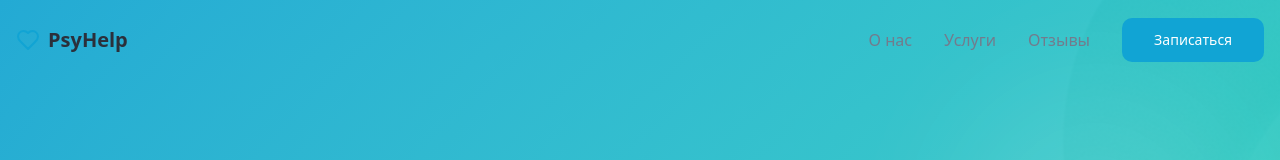
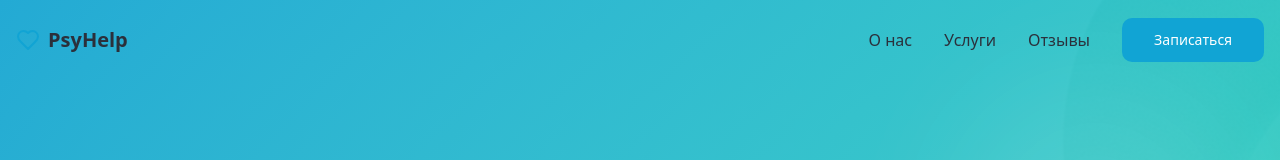
Before and after one commit to golub411/feel-good-pages, a React (Vite) app: page / in a window 1280 px wide. Shown: the top 160 px of the page. Built offline with nearby package versions, Linux system fonts and the light colour scheme; the HTML template or start-up script is replaced by a standard one.

Commit message:
Fix navbar link color

```diff
--- a/src/components/Navbar.tsx
+++ b/src/components/Navbar.tsx
@@ -39,19 +39,19 @@ const Navbar = () => {
           <div className="hidden md:flex items-center gap-8">
             <button
               onClick={() => scrollToSection("about")}
-              className="text-muted-foreground hover:text-primary transition-colors"
+              className="text-foreground hover:text-primary transition-colors font-medium"
             >
               О нас
             </button>
             <button
               onClick={() => scrollToSection("services")}
-              className="text-muted-foreground hover:text-primary transition-colors"
+              className="text-foreground hover:text-primary transition-colors font-medium"
             >
               Услуги
             </button>
             <button
               onClick={() => scrollToSection("testimonials")}
-              className="text-muted-foreground hover:text-primary transition-colors"
+              className="text-foreground hover:text-primary transition-colors font-medium"
             >
               Отзывы
             </button>
@@ -75,19 +75,19 @@ const Navbar = () => {
             <div className="flex flex-col gap-4">
               <button
                 onClick={() => scrollToSection("about")}
-                className="text-left py-2 text-muted-foreground hover:text-primary transition-colors"
+                className="text-left py-2 text-foreground hover:text-primary transition-colors font-medium"
               >
                 О нас
               </button>
               <button
                 onClick={() => scrollToSection("services")}
-                className="text-left py-2 text-muted-foreground hover:text-primary transition-colors"
+                className="text-left py-2 text-foreground hover:text-primary transition-colors font-medium"
               >
                 Услуги
               </button>
               <button
                 onClick={() => scrollToSection("testimonials")}
-                className="text-left py-2 text-muted-foreground hover:text-primary transition-colors"
+                className="text-left py-2 text-foreground hover:text-primary transition-colors font-medium"
               >
                 Отзывы
               </button>
```
